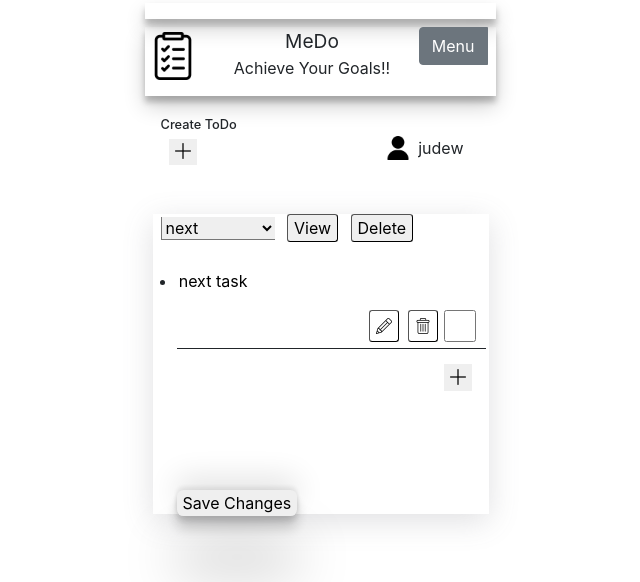
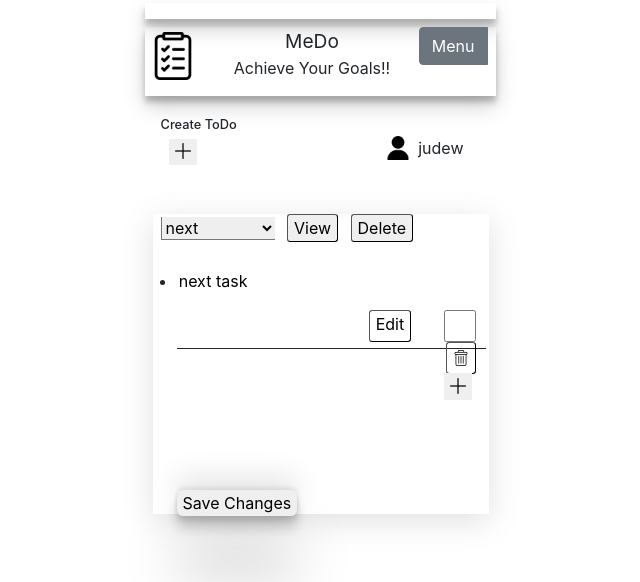
Before and after one commit to judeMbugua/MeDo--ToDolist, a Django app: page / in a window 1280 px wide. Shown: the top 582 px of the page, without its empty margins (320-960 px from the left). Run offline with Django 5.2, Linux system fonts and the light colour scheme; a user stored in the database is signed in; data comes from the database, SQL or seed files in the repository; some libraries are stand-ins or nearby versions.

Commit message:
Update home.html

```diff
--- a/main/templates/main/home.html
+++ b/main/templates/main/home.html
@@ -87,7 +87,7 @@
 							data-index="{{ task.id }}"
 							>
 							<button class="edit-button"  id="edit-button" data-index="{{ task.id }}">
-								<img class="image" src="{% static 'icons/pencil.png' %}">
+								Edit
 							</button>
 							<button class="del-button"  id="del-button" data-index="{{ task.id }}">
 								<img class="image" src="{% static 'icons/delete.png' %}">
```
